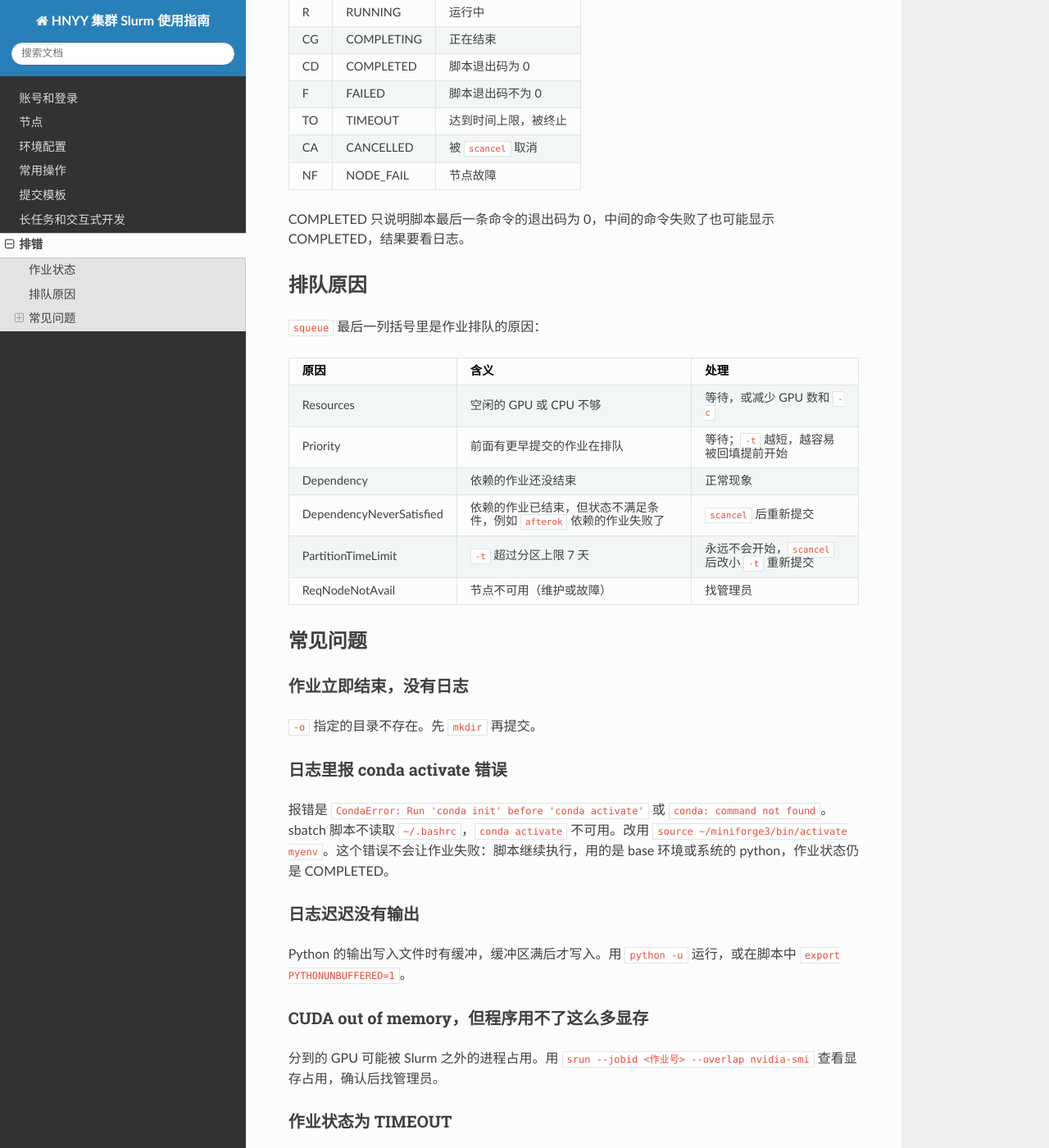
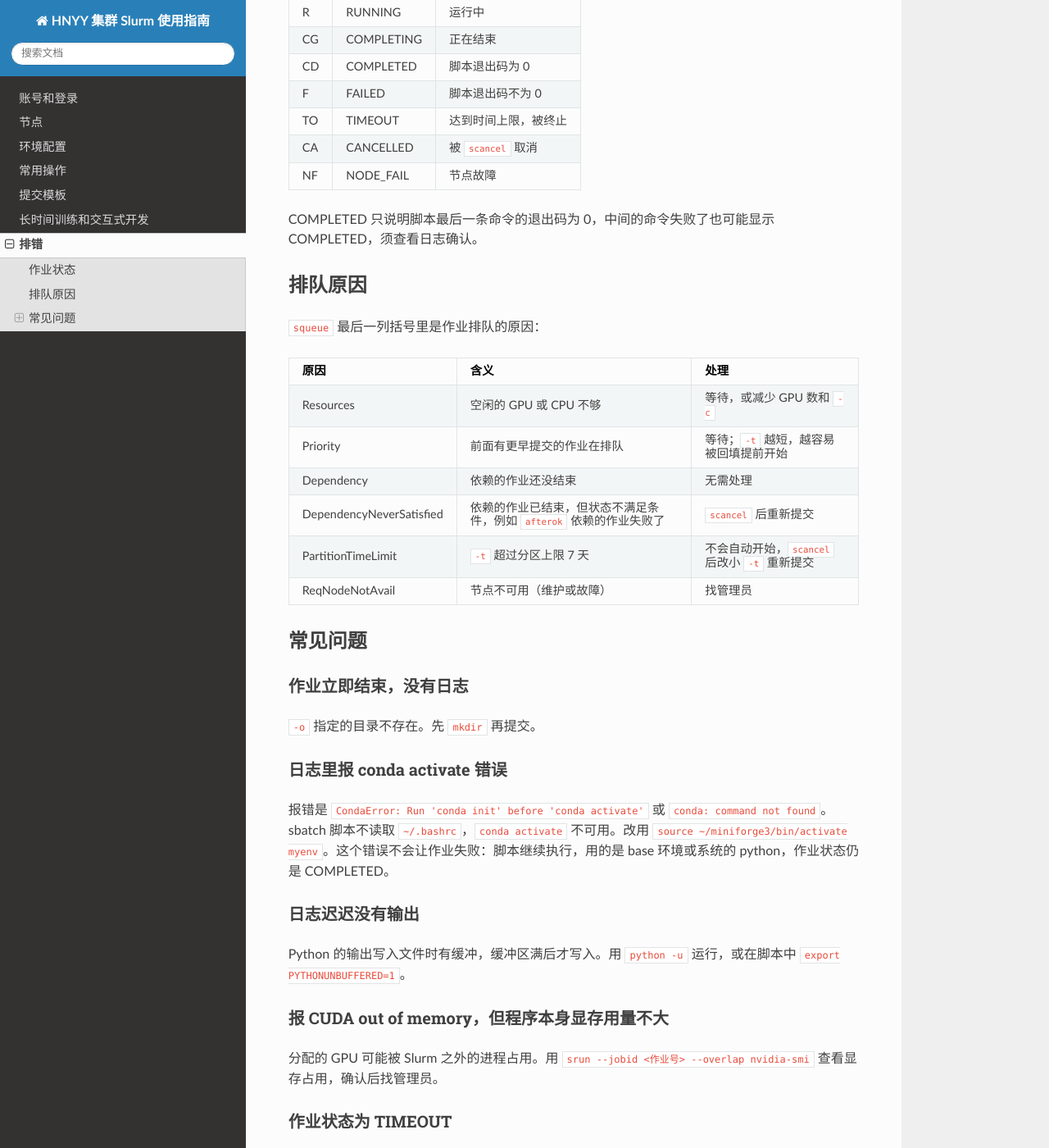
Before and after one commit to xianull/hnyy-slurm-guide, a Sphinx documentation site: the page built from source/troubleshoot.md, in a window 1280 px wide and 1400 px high, scrolled down 343 px. Shown: the whole window at 82% size. Built offline with Sphinx 7.4.7 and the Read the Docs theme 3.1.0, drawn with Linux system fonts in a browser that asks for light colours; some of the changed text lies outside the part shown.

Commit message:
docs: wording pass per cn-de-ai: 任务 kept for array tasks, 分配 for allocation, missing subjects, overclaims and empty sentences

```diff
--- a/source/troubleshoot.md
+++ b/source/troubleshoot.md
@@ -15,7 +15,7 @@
 | CA | CANCELLED | 被 `scancel` 取消 |
 | NF | NODE_FAIL | 节点故障 |
 
-COMPLETED 只说明脚本最后一条命令的退出码为 0，中间的命令失败了也可能显示 COMPLETED，结果要看日志。
+COMPLETED 只说明脚本最后一条命令的退出码为 0，中间的命令失败了也可能显示 COMPLETED，须查看日志确认。
 
 ## 排队原因
 
@@ -25,9 +25,9 @@ COMPLETED 只说明脚本最后一条命令的退出码为 0，中间的命令
 |---|---|---|
 | Resources | 空闲的 GPU 或 CPU 不够 | 等待，或减少 GPU 数和 `-c` |
 | Priority | 前面有更早提交的作业在排队 | 等待；`-t` 越短，越容易被回填提前开始 |
-| Dependency | 依赖的作业还没结束 | 正常现象 |
+| Dependency | 依赖的作业还没结束 | 无需处理 |
 | DependencyNeverSatisfied | 依赖的作业已结束，但状态不满足条件，例如 `afterok` 依赖的作业失败了 | `scancel` 后重新提交 |
-| PartitionTimeLimit | `-t` 超过分区上限 7 天 | 永远不会开始，`scancel` 后改小 `-t` 重新提交 |
+| PartitionTimeLimit | `-t` 超过分区上限 7 天 | 不会自动开始，`scancel` 后改小 `-t` 重新提交 |
 | ReqNodeNotAvail | 节点不可用（维护或故障） | 找管理员 |
 
 ## 常见问题
@@ -44,13 +44,13 @@ COMPLETED 只说明脚本最后一条命令的退出码为 0，中间的命令
 
 Python 的输出写入文件时有缓冲，缓冲区满后才写入。用 `python -u` 运行，或在脚本中 `export PYTHONUNBUFFERED=1`。
 
-### CUDA out of memory，但程序用不了这么多显存
+### 报 CUDA out of memory，但程序本身显存用量不大
 
-分到的 GPU 可能被 Slurm 之外的进程占用。用 `srun --jobid <作业号> --overlap nvidia-smi` 查看显存占用，确认后找管理员。
+分配的 GPU 可能被 Slurm 之外的进程占用。用 `srun --jobid <作业号> --overlap nvidia-smi` 查看显存占用，确认后找管理员。
 
 ### 作业状态为 TIMEOUT
 
-调大 `-t`（最长 `7-00:00:00`），超过 7 天的任务用断点续训，见{doc}`long`。
+调大 `-t`（最长 `7-00:00:00`），超过 7 天的训练用断点续训，见{doc}`long`。
 
 ### 提交时报分区权限错误
 
```
Also changed, not shown: README.md (+2 -2 lines), source/account.md (+3 -3 lines), source/commands.md (+2 -2 lines), source/env.md (+4 -4 lines), source/long.md (+4 -4 lines), source/nodes.md (+5 -5 lines), 1 other file.
